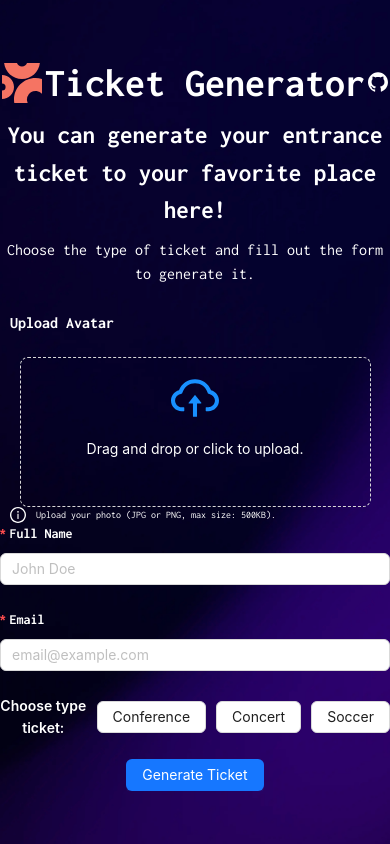
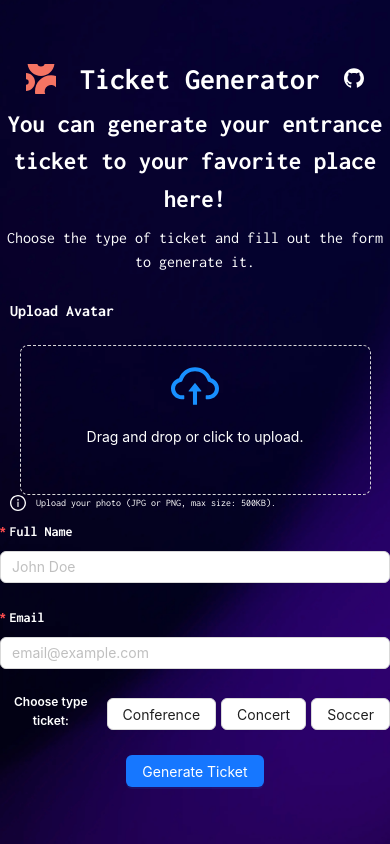
Before and after one commit to DIbarguenCurrea/conference-ticket-generator, a React (Vite) app in the folder conference-ticket-generator/: page / in a window 390 px wide. Built offline with nearby package versions, Linux system fonts and the light colour scheme.

Commit message:
Fixed css form

```diff
--- a/conference-ticket-generator/src/App.css
+++ b/conference-ticket-generator/src/App.css
@@ -19,6 +19,11 @@
   width: 100%;
   font-size: 20px;
   z-index: 1000;
+}
+
+.header-logo {
+  width: 50px;
+  height: 50px;
 }
 
 .header-github {
@@ -141,6 +146,7 @@ p {
 .form {
   display: flex;
   flex-direction: column;
+  padding-top: 10px;
 }
 
 .form-input {
@@ -294,7 +300,7 @@ p {
     width: 100%;
     overflow-x: hidden;
     margin: 0;
-    padding: 0;
+    padding: 2px;
   }
   .main {
     display: flex;
@@ -303,9 +309,17 @@ p {
 
   .header {
     display: flex;
-    justify-content: space-around;
+    justify-content: space-evenly;
     align-items: center;
     text-align: center;
+    h1 {
+      font-size: 30px;
+    }
+  }
+
+  .header-logo {
+    width: 30px;
+    height: 30px;
   }
 
   .header-github {
@@ -331,6 +345,11 @@ p {
   .svg-SquigglyLineTop,
   .svg-SquigglyLineBottom {
     display: none;
+  }
+
+  .form-label {
+    font-size: 12px;
+    margin-bottom: 5px;
   }
 
   .ticket-container {
--- a/conference-ticket-generator/src/App.jsx
+++ b/conference-ticket-generator/src/App.jsx
@@ -13,7 +13,7 @@ function App() {
     <>
       <div className="main">
         <div className="header">
-          <img src={LogoMark} />
+          <img src={LogoMark} className="header-logo" />
           <h1>Ticket Generator</h1>
           <div className="header-github">
             <a
--- a/conference-ticket-generator/src/components/formGeneratorDesktop/FormDesktop.jsx
+++ b/conference-ticket-generator/src/components/formGeneratorDesktop/FormDesktop.jsx
@@ -49,7 +49,7 @@ function FormDesktop() {
           span: 4,
         }}
         wrapperCol={{
-          span: 20,
+          span: 26,
         }}
         className="form"
       >
@@ -90,10 +90,13 @@ function FormDesktop() {
             display: "flex",
             alignItems: "center",
             justifyContent: "start",
-            gap: "10px",
+            gap: "5px",
           }}
         >
-          <p style={{ color: "white", fontWeight: "600" }}>
+          <p
+            style={{ color: "white", fontWeight: "600" }}
+            className="form-label"
+          >
             Choose type ticket:
           </p>
           {["Conference", "Concert", "Soccer"].map((type) => (
```
